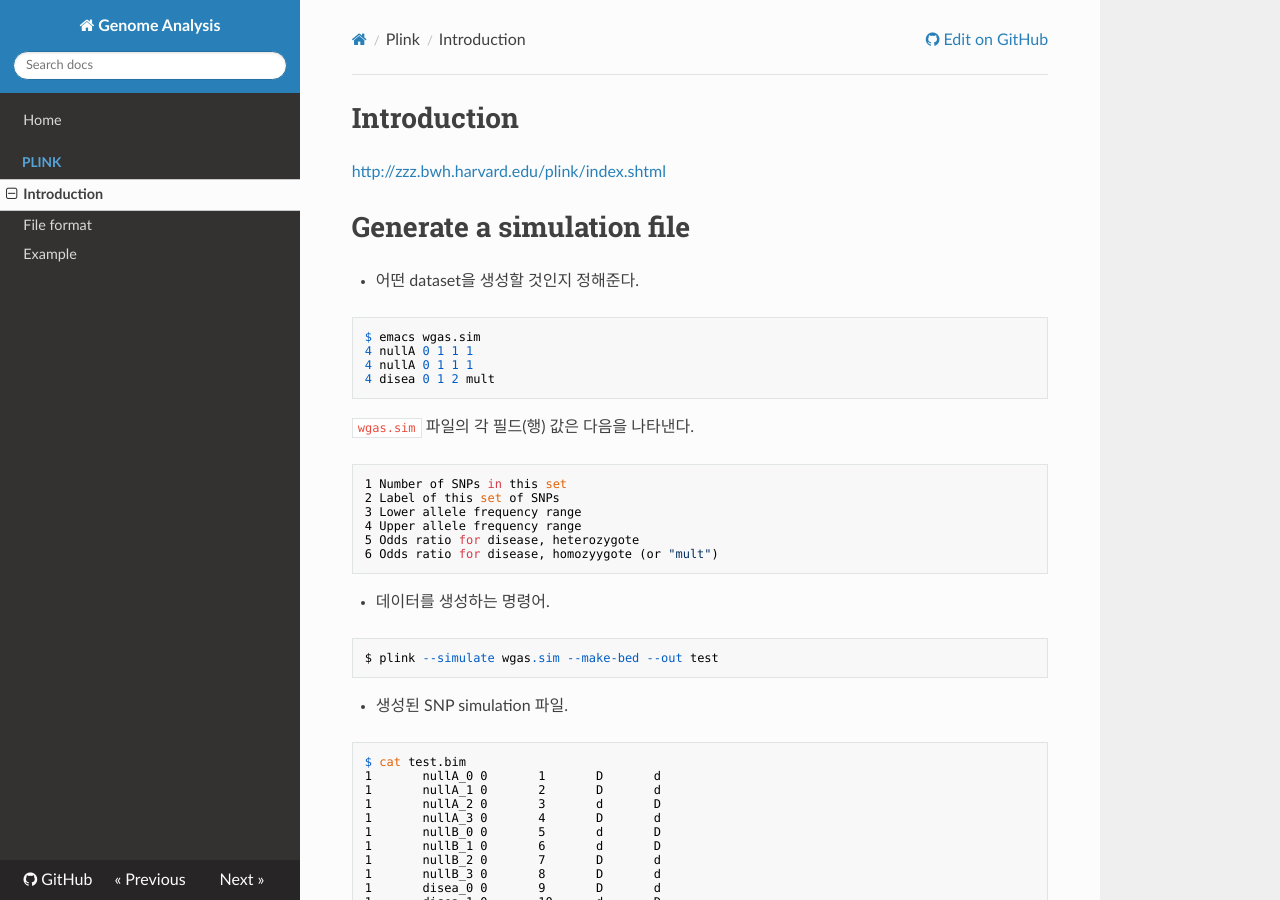
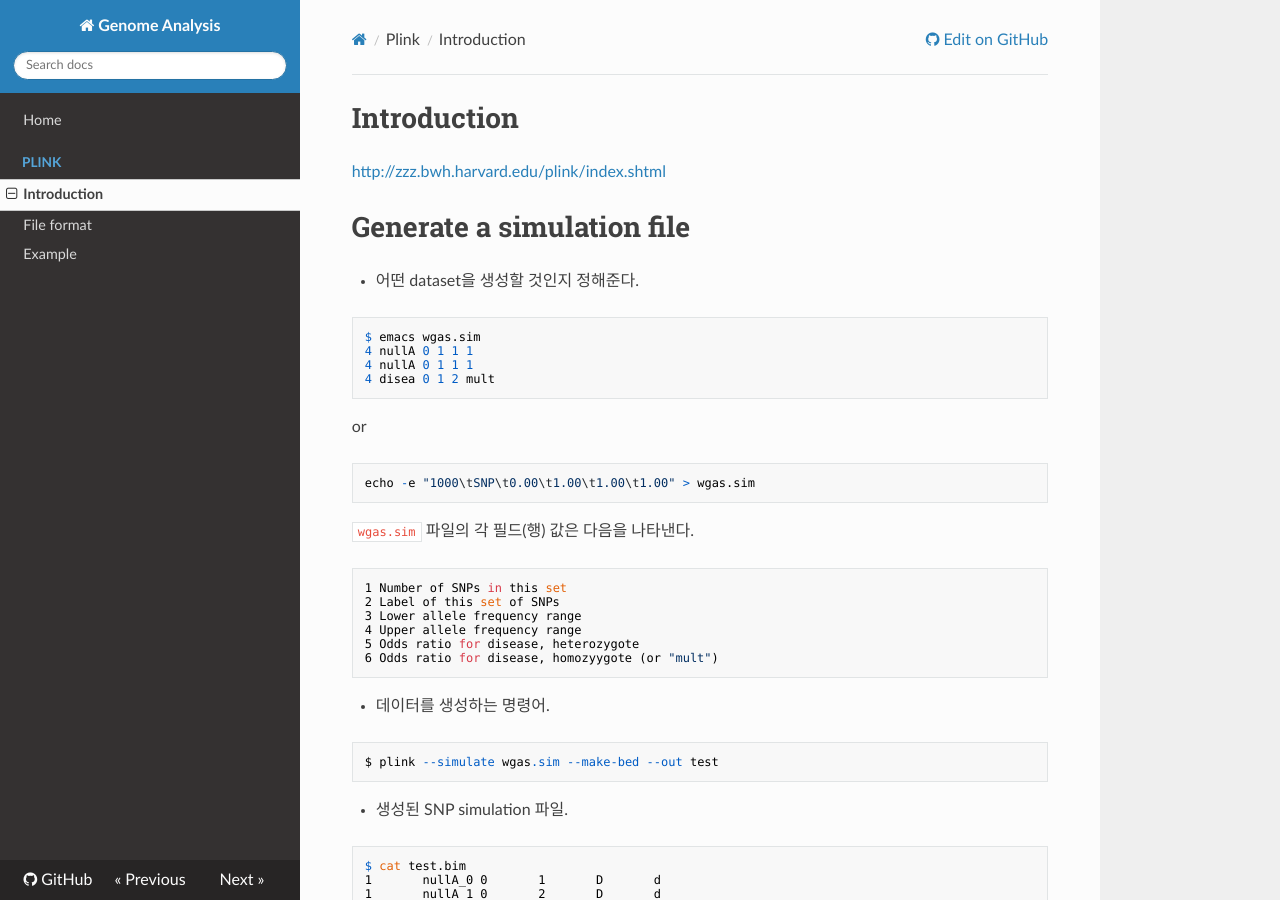
Before and after one commit to WonyoungCho/plink, an MkDocs documentation site: the page built from docs/plink_int.md, in a window 1280 px wide and 900 px high. Built offline with MkDocs 1.6.1, drawn with Linux system fonts in a browser that asks for light colours; nearby versions of some CDN libraries; old or Windows-style settings are respelled for this version of MkDocs.

Commit message:
Update plink_int.md

````diff
--- a/docs/plink_int.md
+++ b/docs/plink_int.md
@@ -10,6 +10,11 @@ $ emacs wgas.sim
 4 nullA 0 1 1 1
 4 disea 0 1 2 mult
 ```
+or
+```
+echo -e "1000\tSNP\t0.00\t1.00\t1.00\t1.00" > wgas.sim
+```
+
 `wgas.sim` 파일의 각 필드(행) 값은 다음을 나타낸다.
 ```sh
 1 Number of SNPs in this set
````
